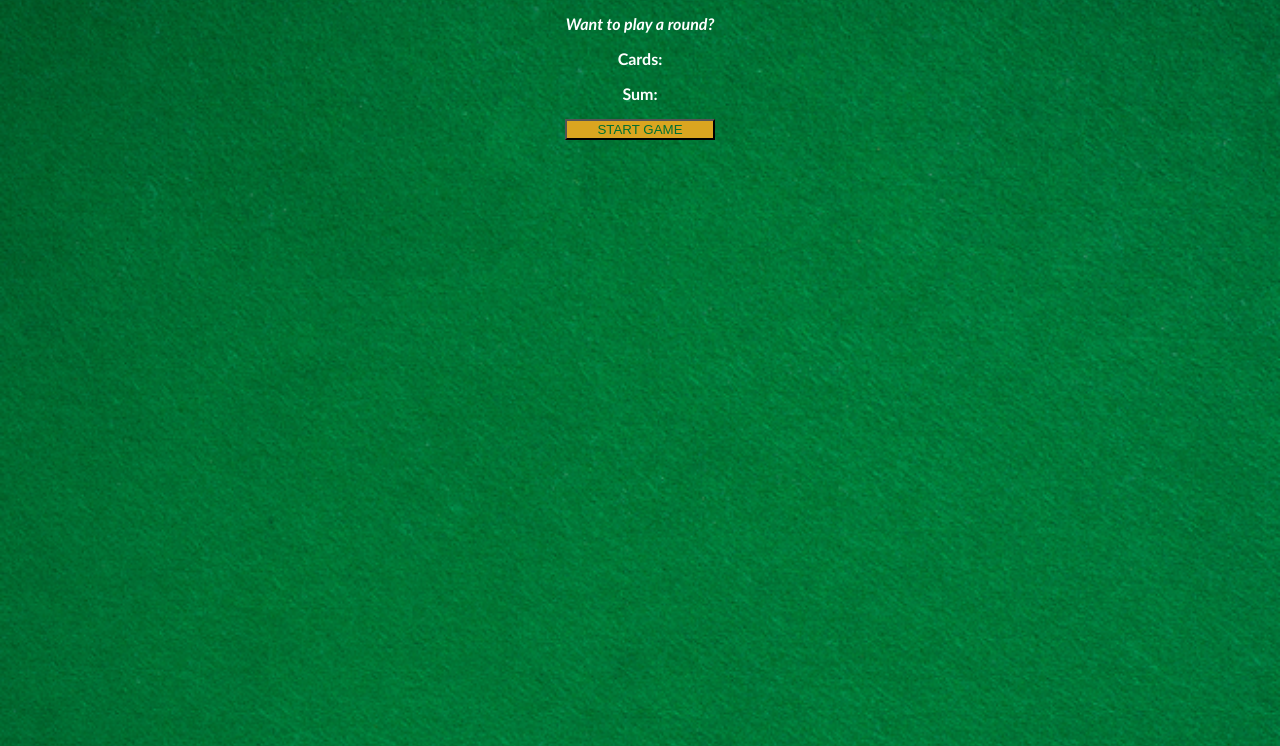
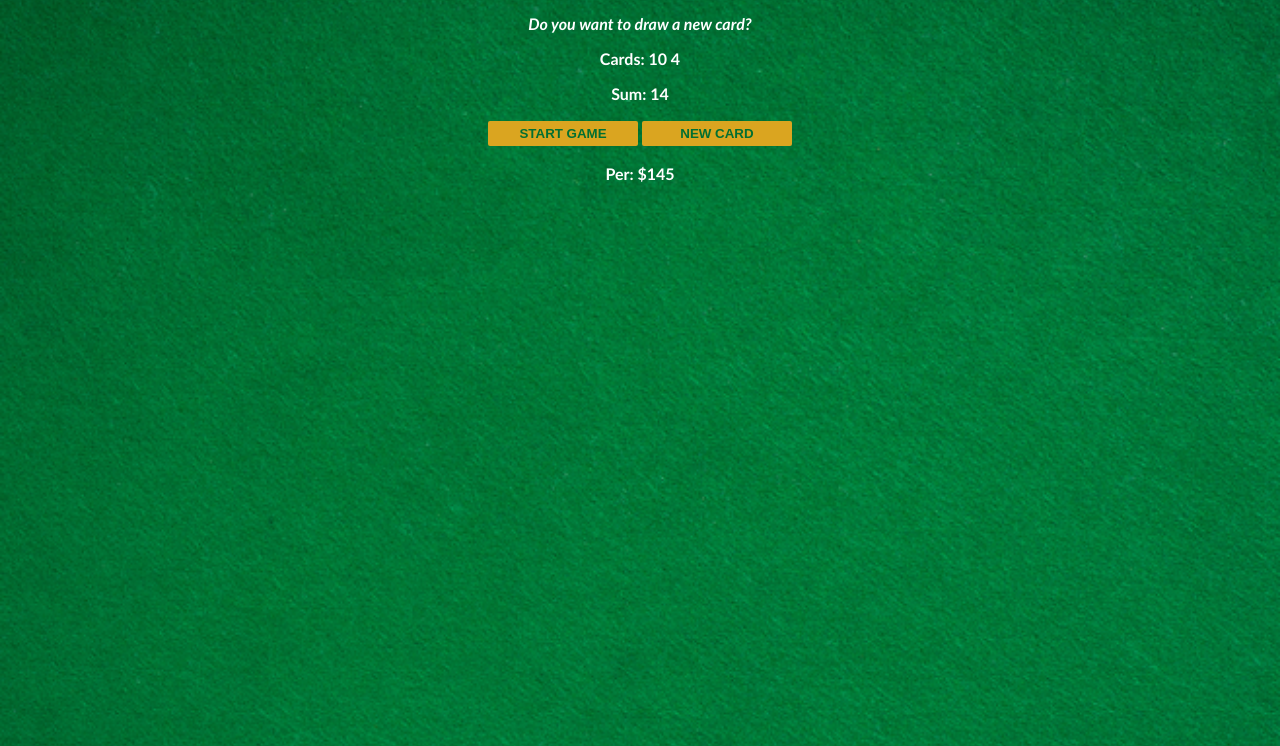
Before and after one commit to leoneerick/blackjack, a plain HTML site: page index.html in a window 1280 px wide. Both pictures are taken after a click on the button "START GAME". Shown: the part 54-800 px from the top of the page. Drawn offline with Linux system fonts and the light colour scheme.

Commit message:
finishing blackjack game

```diff
--- a/index.css
+++ b/index.css
@@ -1,5 +1,6 @@
-body{
-    font-family: 'Trebuchet MS', 'Lucida Sans Unicode', 'Lucida Grande', 'Lucida Sans', Arial, sans-serif;
+body {
+  font-family: "Trebuchet MS", "Lucida Sans Unicode", "Lucida Grande",
+    "Lucida Sans", Arial, sans-serif;
   background-image: url("images/table.png");
   background-size: cover;
   text-align: center;
@@ -19,4 +20,11 @@ button {
   color: #016f32;
   width: 150px;
   background-color: goldenrod;
+  font-weight: bold;
+  padding-top: 5px;
+  padding-bottom: 5px;
+  border: none;
+  border-radius: 2px;
+  margin-bottom: 2px;
+  margin-top: 2px;
 }
--- a/index.html
+++ b/index.html
@@ -1,13 +1,15 @@
 <html>
   <head>
-        <link rel="stylesheet" href="index.css">
+    <link rel="stylesheet" href="index.css" />
   </head>
   <body>
     <h1>Blackjack</h1>
     <p id="message-el">Want to play a round?</p>
-        <p>Cards:</p>
-        <p>Sum:</p>
+    <p id="cards-el">Cards:</p>
+    <p id="sum-el">Sum:</p>
     <button onclick="startGame()">START GAME</button>
+    <button onclick="newCard()">NEW CARD</button>
+    <p id="player-el"></p>
     <script src="index.js"></script>
   </body>
 </html>
--- a/index.js
+++ b/index.js
@@ -1,11 +1,50 @@
-let firstCard = 10
-let secondCard = 11
-let sum = firstCard + secondCard + 4
+let cards = []
+let sum = 0
 let hasBlackJack = false
-let isAlive = true
+let isAlive = false
+let message = ""
+let messageEl = document.getElementById("message-el")
+let sumEl = document.getElementById("sum-el")
+let cardsEl = document.getElementById("cards-el")
 
+let player = {
+    name: "Per",
+    chips: 145
+}
+
+let playerEl = document.getElementById("player-el")
+playerEl.textContent = player.name + ": $" + player.chips
+
+function getRandomCard() {
+
+    let randomNumber = Math.floor(Math.random() * 13) + 1
+    if (randomNumber > 10) {
+        return 10
+    } else if (randomNumber === 1) {
+        return 11
+    } else {
+        return randomNumber
+    }
+}
 
 function startGame() {
+    isAlive = false
+    let firstCard = getRandomCard()
+    let secondCard = getRandomCard()
+    cards = [firstCard, secondCard]
+    sum = firstCard + secondCard
+
+    renderGame()
+}
+
+function renderGame() {
+    cardsEl.textContent = "Cards: "
+
+    for (let i = 0; i < cards.length; i++) {
+        cardsEl.textContent += cards[i] + " "
+    }
+
+    sumEl.textContent = "Sum: " + sum
     if (sum <= 20) {
         message = "Do you want to draw a new card?"
     } else if (sum === 21) {
@@ -16,5 +55,15 @@ function startGame() {
         isAlive = false
     }
 
-    console.log(message)
+    messageEl.textContent = message
 }
+
+function newCard() {
+
+    if (isAlive === true && hasBlackJack === false) {
+        let card = getRandomCard()
+        sum += card
+        cards.push(card)
+        renderGame()
+    }
+}
```
Lines whose indentation alone changed are shown as unchanged.
